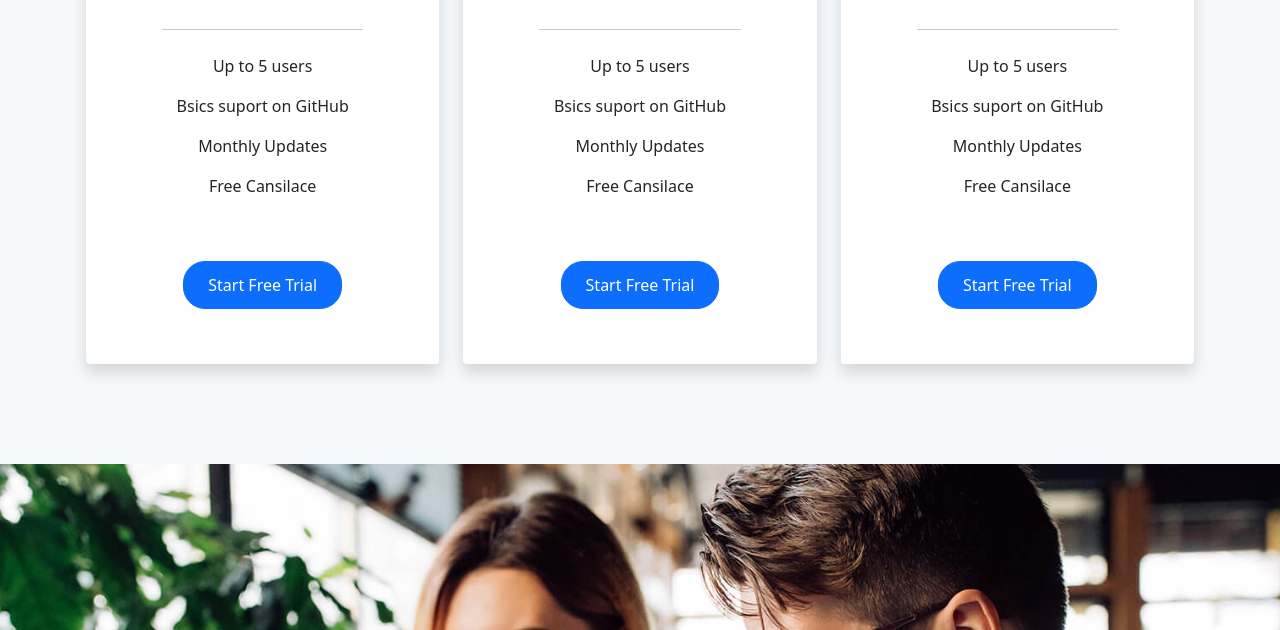
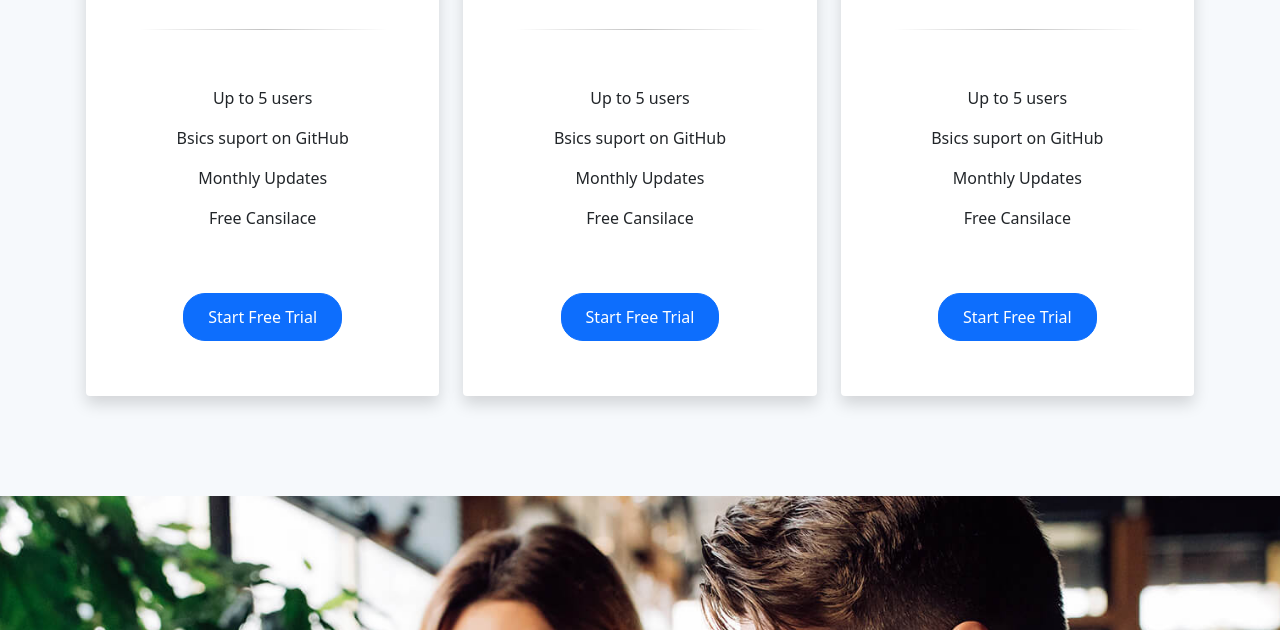
Before and after one commit to mdsohelranaa/class-35-tem-2, a plain HTML site: page index.html in a window 1280 px wide. Shown: the part 470-1100 px from the top of the page. Drawn offline with nearby package versions, Linux system fonts and the light colour scheme.

Commit message:
Update style.css

```diff
--- a/style.css
+++ b/style.css
@@ -36,7 +36,7 @@
 .card{
     transition: .7s;
 }
-.card:hover{
+/* .card:hover{
     background-color: blue;
     color: #ffffff;
 }
@@ -47,7 +47,7 @@
     font-weight: 500;
      border-radius: 22px;
     padding: 11px 24px;
-}
+}   */
 .card h4{}
 .card h1{}
 .text-gray{
@@ -141,9 +141,8 @@
 }
 
 hr {
-    width: 57%;
-    margin: auto;
     position: relative;
-    left: 76px;
-    top: 16px;
+    left: 54px;
+    width: 70%;
+    background: linear-gradient(45deg,#fff, #111, #fff);
 }
```
